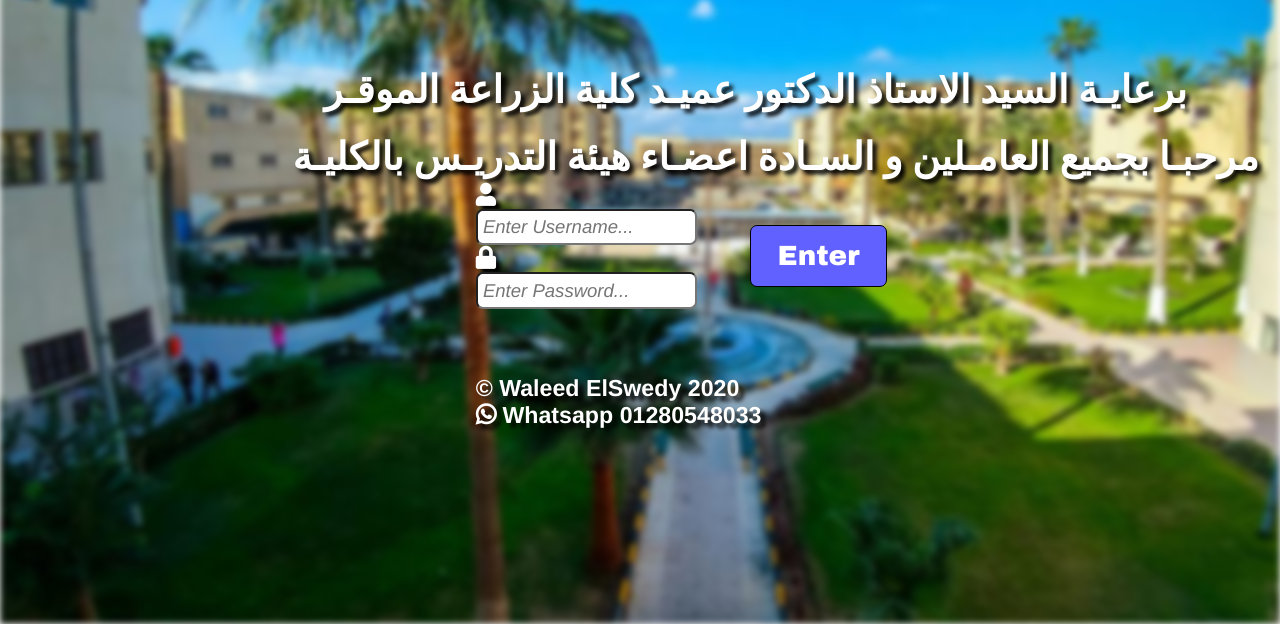
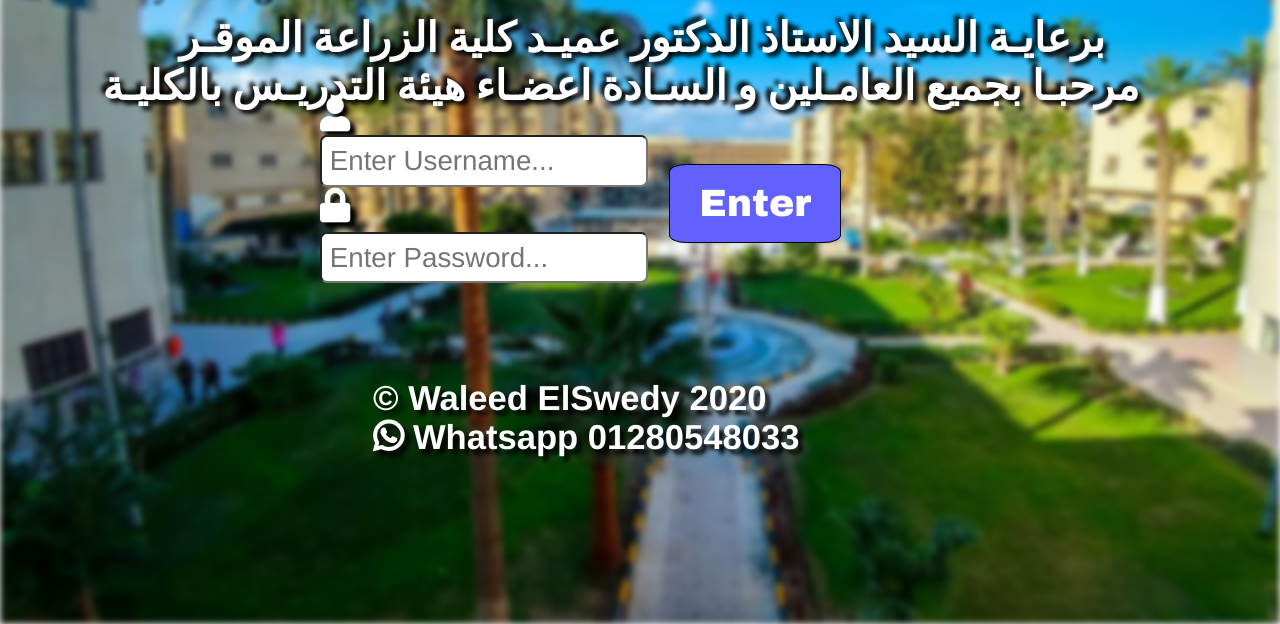
Before and after one commit to WaleedElswedy/waleedelswedyfoaonline.github.io, a PHP site: page / in a window 1280 px wide. Shown: the part 176-800 px from the top of the page. Run offline with PHP 8.4, Linux system fonts and the light colour scheme; some libraries are stand-ins or nearby versions.

Commit message:
Update style.css

```diff
--- a/FOA/css/style.css
+++ b/FOA/css/style.css
@@ -1,3 +1,4 @@
+
 h1{display:inline;
 	position:absolute;}
 .body:before{background-image:url("../images/ag9.jpg");background-repeat:no-repeat;background-size:cover;background-attachment:fixed;
@@ -11,31 +12,46 @@ h1{display:inline;
   height: 100%;
   filter: blur(3.2px);
 }
-.body {
-  position: fixed;
-  left: 0;
-  right: 0;
-  z-index: 0;
+
+
+#logo{width:10.2%;
+		position:absolute;
+		left:45.6%;margin-top:1.5%;
+		}
+.titleAr,.titleAr2{position:absolute;right:5%;font-size:275%;font-family:andalus;display:inline;margin-top: 2%;
+color:#ffffff;text-shadow:4px 4px 4px #000000,-4px -4px 4px black;}
+.titleEn,.titleEn2{position:absolute;left:3.5%;font-size:220%;color:#ffffff;text-shadow:4px 4px 4px #000000,-4px -4px 4px black;
+	margin-top: 3%;}
+.titleEn2{position:absolute;left:5%;top:12%;display:inline}
+.titleAr2{position:absolute;right:8.5%;top:12%;display:inline;}
+#subtitle1{color:#ffffff;position:absolute;top:31%;left:27%;font-size:210%;color:#ffffff;
+	text-shadow:4px 4px 4px #000000,-4px -4px 4px black;margin-top: 3%;
 }
-#logo{	width:11.9%;
-		position:absolute;
-		left:44.6%;margin-top:1%;
-		}
-.titleAr,.titleAr2{position:absolute;right:8%;line-height:2%;font-size:305%;font-family:andalus;display:inline;
-color:#ffffff;text-shadow:4px 4px 4px #000000;}
-.titleEn,.titleEn2{position:absolute;left:3.5%;line-height:2%;font-size:240%;margin-top:2.5%;color:#ffffff;text-shadow:4px 4px 4px #000000;}
-.titleEn2{position:absolute;left:9%;display:inline}
-.titleAr2{position:absolute;right:17%;display:inline}
-#subtitle1{display:inline-block;color:#ffffff;position:absolute;left:25%;top:113%;font-size:240%;color:#ffffff;text-shadow:4px 4px 4px #000000;
+#subtitle2{color:#000000;position:absolute;font-size:210%;top:40%;left:25%;
+	color:#ffffff;text-shadow:4px 4px 4px #000000,-4px -4px 4px black;margin-top: 3%;
 }
-#subtitle2{display:inline-block;color:#000000;position:absolute;left:22.5%;top:150%;font-size:240%;color:#ffffff;text-shadow:4px 4px 4px #000000;
-}
-#textfield{display:inline-block;position:absolute;left:37%;bottom:-180%;font-size:145%;color:#ffffff;
+#textfield{display:inline;position:absolute;left:37%;top:58%;font-size:145%;color:#ffffff;
 text-shadow:5px 5px 4px #000000;font-family:Helvetica;
 ;}
-#name{font-size:80%;border-radius:7px;font-family:Helvetica;font-style: italic;padding: 2.5%;display:inline-block;
+#name{font-size:80%;border-radius:7px;font-family:Helvetica;padding: 2.5%;display:inline;
 ;}
-#pass{font-size:80%;border-radius:7px;font-family:Helvetica;font-style: italic;padding: 2.5%;display:inline-block;
+#pass{font-size:80%;border-radius:7px;font-family:Helvetica;padding: 2.5%;display:inline;margin-top: 2%;
 ;}
-#enter{position:absolute;left:130%;top:28%;font-size:120%;border-radius:7px;font-family:"arial black";display:inline-block;
-background-color:#6161FF;color:white;padding:1.5%;width:65%;height:40%;border:solid 1px #000000;}
+#enter{position:absolute;left:130%;top:30%;font-size:110%;border-radius:10%;font-family:"arial black";display:inline;
+background-color:#6161FF;color:white;padding:1.5%;width:55%;height:35%;border:solid 1px #000000;}
+#footer { display: inline;position: absolute;top:115%;width: 180%;
+}
+@media all and (max-width:1365px){
+	.body{font-size: 103%;}
+ #logo{position:absolute;left:46.7%;width: 12%;
+ top:3.5%;height:9%;}
+ .titleAr,.titleAr2{position:absolute;top:1%;right: 3%;margin-top: 5%;}
+ .titleEn,.titleEn2{position:absolute;top:1%;margin-top: 7%;}
+ .titleEn2{position:absolute;top:5.7%;left:4%;}
+ .titleAr2{position:absolute;top:6%;right: 6%;}
+ #subtitle1{position:absolute;top:19%;font-size: 250%;left: 14%;}
+ #subtitle2{position:absolute;top:25%;font-size: 250%;left: 8%;}
+ #textfield{position:absolute;top:34%;font-size: 210%;left:25%;}
+ #enter{position:absolute;top:30%;left: 112%; }
+ #footer {position:absolute;top:150%;left: 17%;}
+}
```
